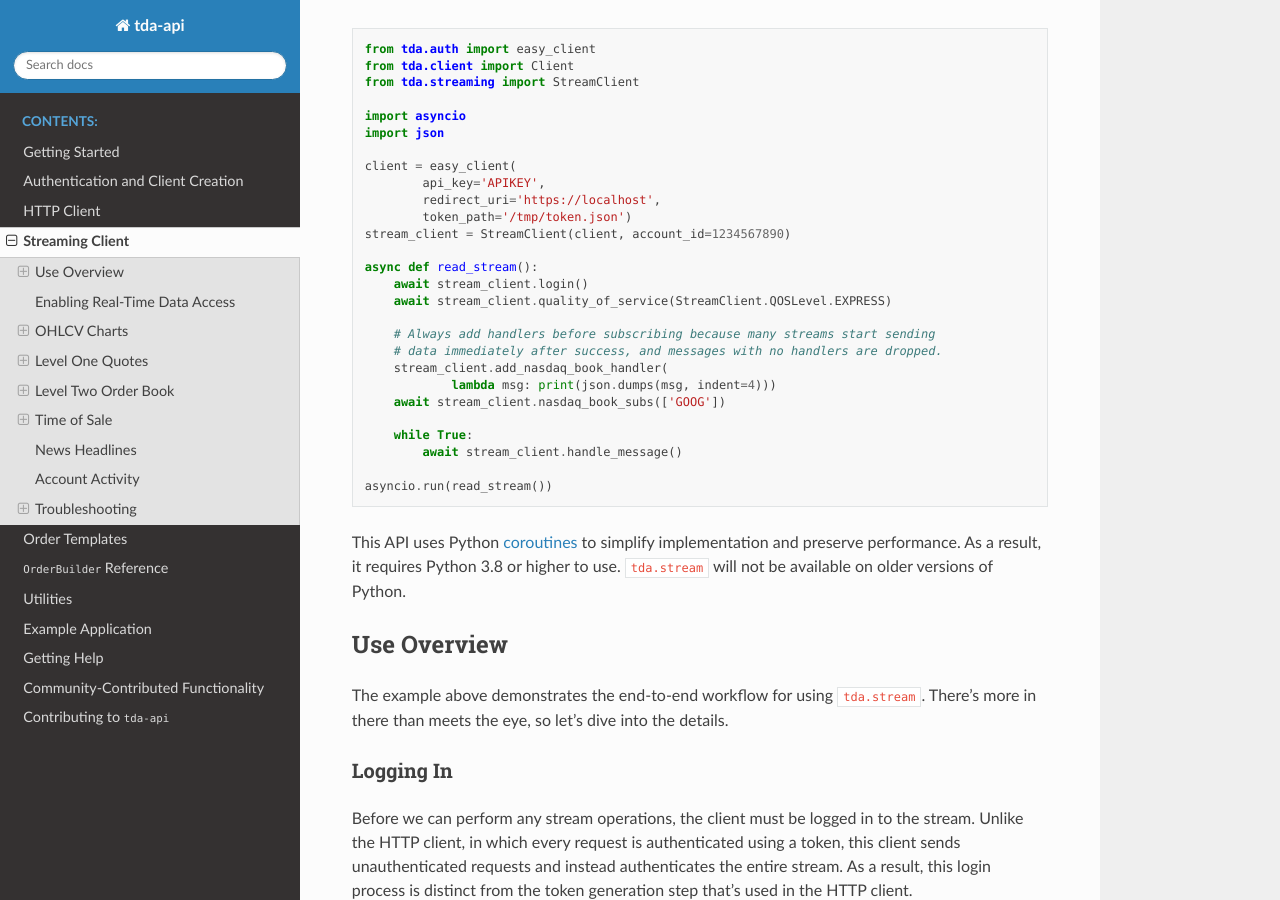
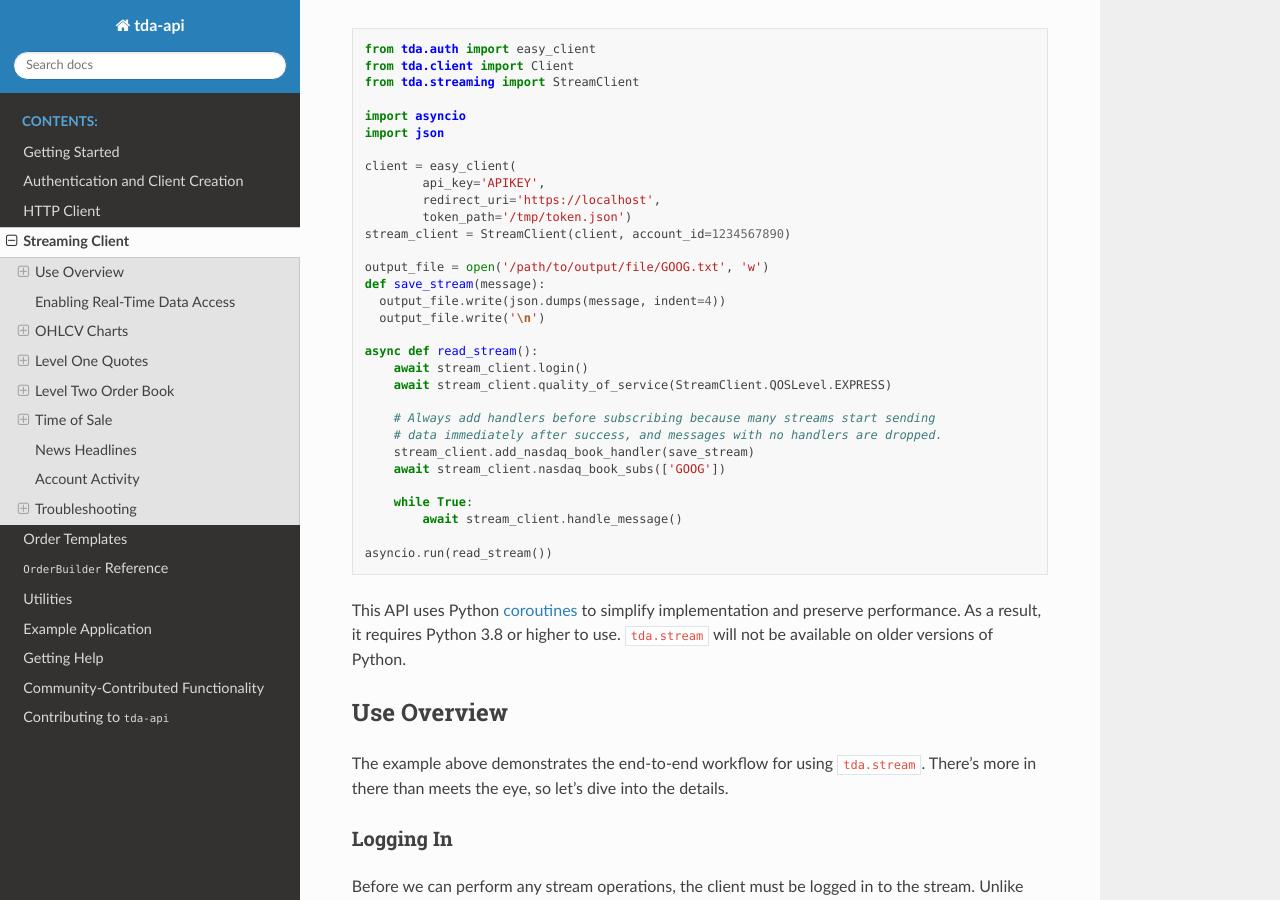
Before and after one commit to alexgolec/tda-api, a Sphinx documentation site: the page built from docs/streaming.rst, in a window 1280 px wide and 900 px high, scrolled down 301 px. Built offline with Sphinx 7.4.7 and the Read the Docs theme 2.0.0, drawn with Linux system fonts in a browser that asks for light colours.

Commit message:
Don't use confusing lambda in streaming example

```diff
--- a/docs/streaming.rst
+++ b/docs/streaming.rst
@@ -33,14 +33,18 @@ run this outside regular trading hours you may not see anything):
           token_path='/tmp/token.json')
   stream_client = StreamClient(client, account_id=1234567890)
 
+  output_file = open('/path/to/output/file/GOOG.txt', 'w')
+  def save_stream(message):
+    output_file.write(json.dumps(message, indent=4))
+    output_file.write('\n')
+
   async def read_stream():
       await stream_client.login()
       await stream_client.quality_of_service(StreamClient.QOSLevel.EXPRESS)
 
       # Always add handlers before subscribing because many streams start sending
       # data immediately after success, and messages with no handlers are dropped.
-      stream_client.add_nasdaq_book_handler(
-              lambda msg: print(json.dumps(msg, indent=4)))
+      stream_client.add_nasdaq_book_handler(save_stream)
       await stream_client.nasdaq_book_subs(['GOOG'])
 
       while True:
```
